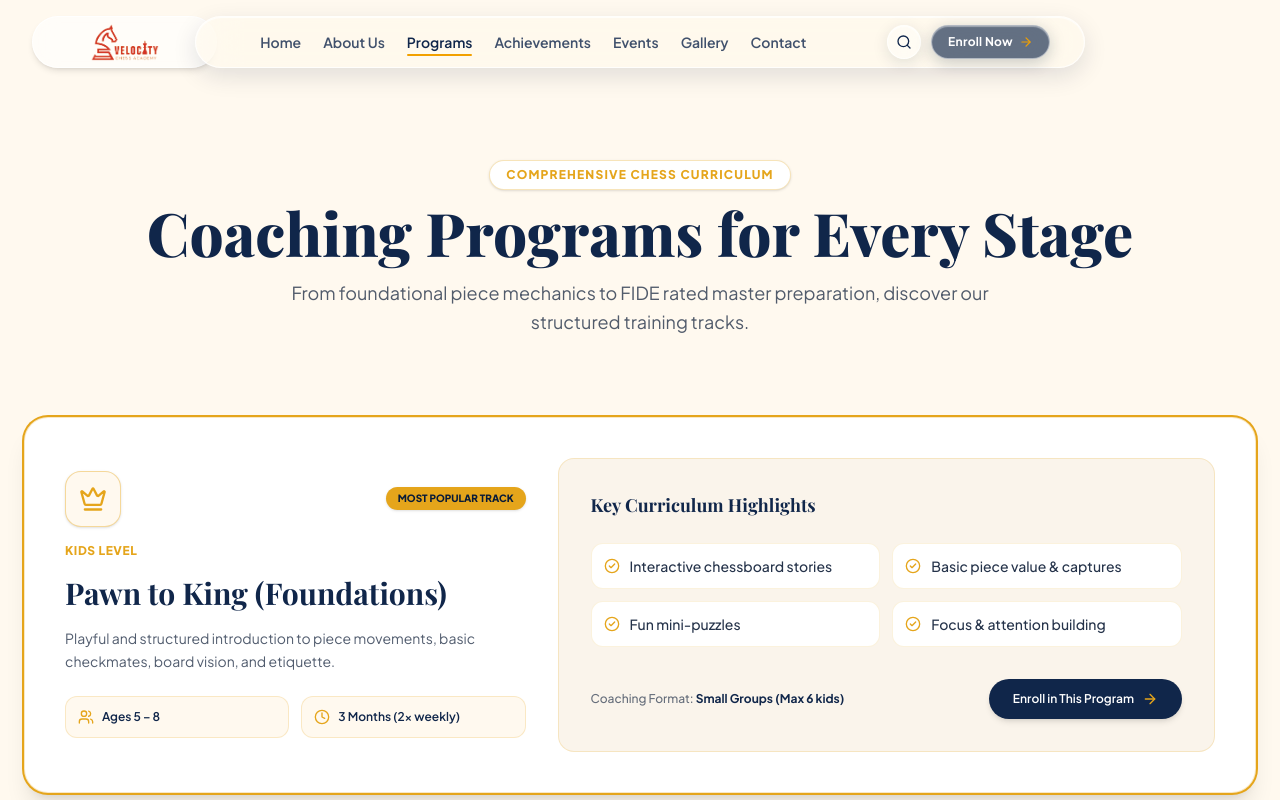
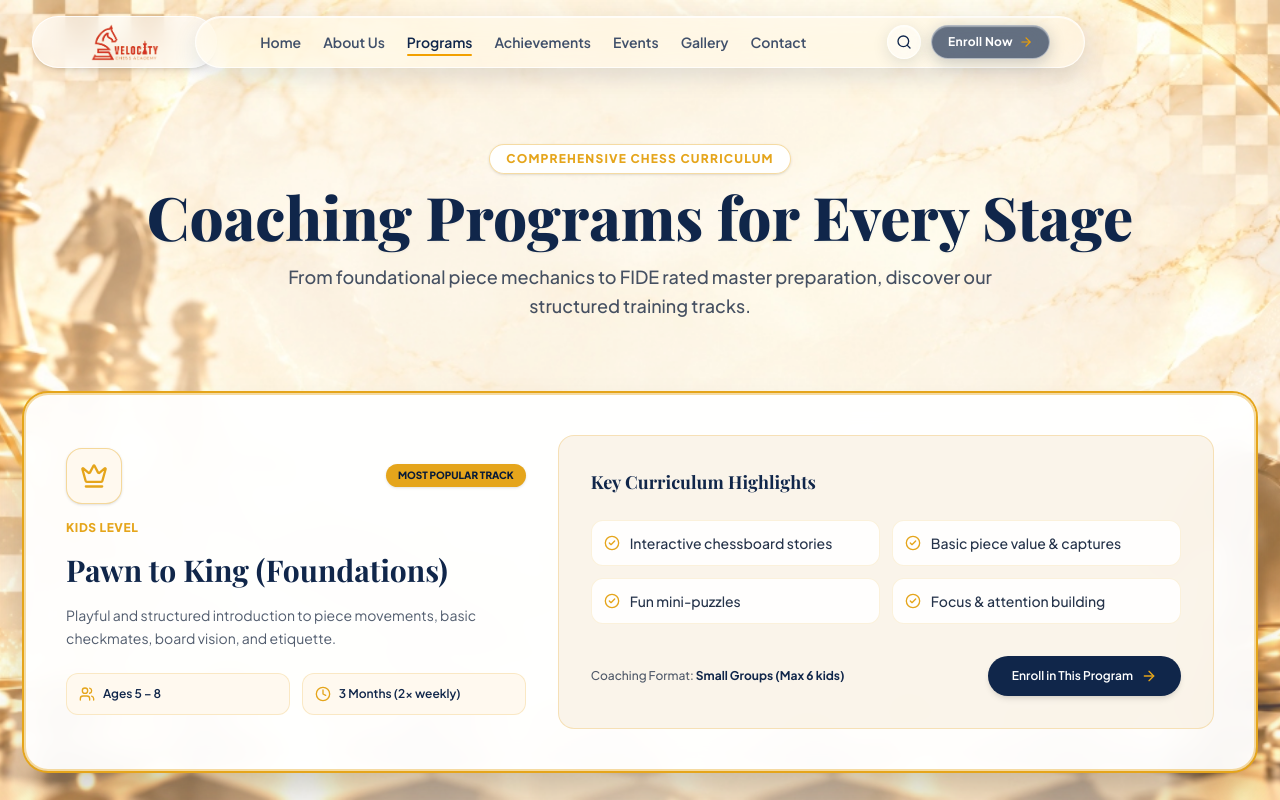
Before and after one commit to Klavanya0704/VelocityChess, a React (Vite) app: page /programs in a window 1280 px wide. Shown: the top 800 px of the page. Built offline with nearby package versions, Linux system fonts and the light colour scheme; a web font is replaced by a local one.

Commit message:
Set full-width cream-marble and gold chess background image for Programs page

```diff
--- a/src/pages/ProgramsPage.tsx
+++ b/src/pages/ProgramsPage.tsx
@@ -27,28 +27,43 @@ export const ProgramsPage: React.FC = () => {
   };
 
   return (
-    <div className="bg-[#FFF9EF] pt-24 sm:pt-28 pb-16">
+    <div className="relative min-h-screen text-[#25334A] select-none bg-[#FFF9EF] pt-24 sm:pt-28 pb-16">
+
+      {/* 1. FULL-WIDTH PAGE BACKGROUND IMAGE LAYER */}
+      <div className="fixed inset-0 pointer-events-none z-0 overflow-hidden">
+        <img
+          src="/assets/programs_full_bg.jpg"
+          alt="Velocity Chess Academy Programs Background"
+          className="w-full h-full object-cover object-center"
+        />
+        {/* Subtle cream translucent overlay for text & card contrast */}
+        <div className="absolute inset-0 bg-[#FFF9EF]/25 pointer-events-none" />
+      </div>
+
+      {/* 2. FOREGROUND CONTENT */}
+      <div className="relative z-10 space-y-4">
+
         {/* Page Header */}
-      <section className="max-w-7xl mx-auto px-4 sm:px-6 py-12 text-center">
-        <span className="text-xs font-extrabold uppercase tracking-widest text-[#E5A51B] bg-white px-4 py-1.5 rounded-full border border-[#E5A51B]/30 shadow-sm inline-block mb-3">
+        <section className="max-w-7xl mx-auto px-4 sm:px-6 py-8 text-center">
+          <span className="text-xs font-extrabold uppercase tracking-widest text-[#E5A51B] bg-white/95 backdrop-blur-md px-4 py-1.5 rounded-full border border-[#E5A51B]/40 shadow-sm inline-block mb-3">
             Comprehensive Chess Curriculum
           </span>
-        <h1 className="font-serif font-extrabold text-4xl sm:text-5xl md:text-6xl text-[#10264A] mb-4">
+          <h1 className="font-serif font-extrabold text-4xl sm:text-5xl md:text-6xl text-[#10264A] mb-4 drop-shadow-xs">
             Coaching Programs for Every Stage
           </h1>
-        <p className="text-base sm:text-lg text-[#25334A]/80 max-w-3xl mx-auto leading-relaxed">
+          <p className="text-base sm:text-lg text-[#25334A]/85 max-w-3xl mx-auto leading-relaxed font-medium">
             From foundational piece mechanics to FIDE rated master preparation, discover our structured training tracks.
           </p>
         </section>
 
-      {/* Detailed Programs Grid */}
-      <section className="max-w-7xl mx-auto px-4 sm:px-6 py-8 space-y-12">
+        {/* Detailed Programs Grid (Alternating Left/Right Layout) */}
+        <section className="max-w-7xl mx-auto px-4 sm:px-6 py-6 space-y-12">
           {programsData.map((prog, index) => {
             const isEven = index % 2 === 0;
             return (
               <div
                 key={prog.id}
-              className={`bg-white rounded-3xl p-8 sm:p-10 border border-[#E5A51B]/25 shadow-xl grid grid-cols-1 lg:grid-cols-12 gap-8 items-center ${
+                className={`bg-white/95 backdrop-blur-md rounded-3xl p-8 sm:p-10 border-2 border-[#E5A51B]/40 shadow-2xl grid grid-cols-1 lg:grid-cols-12 gap-8 items-center transition-all duration-300 hover:border-[#E5A51B]/80 ${
                   prog.popular ? 'ring-2 ring-[#E5A51B]' : ''
                 }`}
               >
@@ -90,11 +105,11 @@ export const ProgramsPage: React.FC = () => {
                 </div>
 
                 {/* Learning Outcomes & CTA */}
-              <div className={`lg:col-span-7 bg-[#F8F0E3]/70 p-6 sm:p-8 rounded-2xl border border-[#E5A51B]/20 space-y-6 ${isEven ? 'lg:order-2' : 'lg:order-1'}`}>
+                <div className={`lg:col-span-7 bg-[#F8F0E3]/75 p-6 sm:p-8 rounded-2xl border border-[#E5A51B]/25 space-y-6 ${isEven ? 'lg:order-2' : 'lg:order-1'}`}>
                   <h4 className="font-serif font-bold text-lg text-[#10264A]">Key Curriculum Highlights</h4>
                   <div className="grid grid-cols-1 sm:grid-cols-2 gap-3">
                     {prog.highlights.map((h, idx) => (
-                    <div key={idx} className="flex items-center space-x-2.5 text-xs sm:text-sm text-[#25334A] bg-white p-3 rounded-xl border border-[#E5A51B]/15">
+                      <div key={idx} className="flex items-center space-x-2.5 text-xs sm:text-sm text-[#25334A] bg-white/90 p-3 rounded-xl border border-[#E5A51B]/15">
                         <CheckCircle2 className="w-4 h-4 text-[#E5A51B] shrink-0" />
                         <span className="font-medium">{h}</span>
                       </div>
@@ -102,12 +117,12 @@ export const ProgramsPage: React.FC = () => {
                   </div>
 
                   <div className="flex flex-col sm:flex-row items-center justify-between pt-2 gap-4">
-                  <span className="text-xs text-[#25334A]/70 font-medium">
+                    <span className="text-xs text-[#25334A]/80 font-medium">
                       Coaching Format: <strong className="text-[#10264A]">{prog.coachingFormat}</strong>
                     </span>
                     <button
                       onClick={() => handleEnrollClick(prog.id)}
-                    className="w-full sm:w-auto px-6 py-3 bg-[#10264A] hover:bg-[#071A38] text-white rounded-full font-semibold text-xs flex items-center justify-center space-x-2 shadow-md transition"
+                      className="w-full sm:w-auto px-6 py-3 bg-[#10264A] hover:bg-[#071A38] text-white rounded-full font-semibold text-xs flex items-center justify-center space-x-2 shadow-md hover:shadow-lg transition"
                     >
                       <span>Enroll in This Program</span>
                       <ArrowRight className="w-4 h-4 text-[#E5A51B]" />
@@ -119,6 +134,8 @@ export const ProgramsPage: React.FC = () => {
           })}
         </section>
 
+      </div>
+
       <EnrollmentModal
         isOpen={isEnrollOpen}
         onClose={() => setIsEnrollOpen(false)}
```
Also changed, not shown: public/assets/programs_full_bg.jpg (added). Lines whose indentation alone changed are shown as unchanged.
